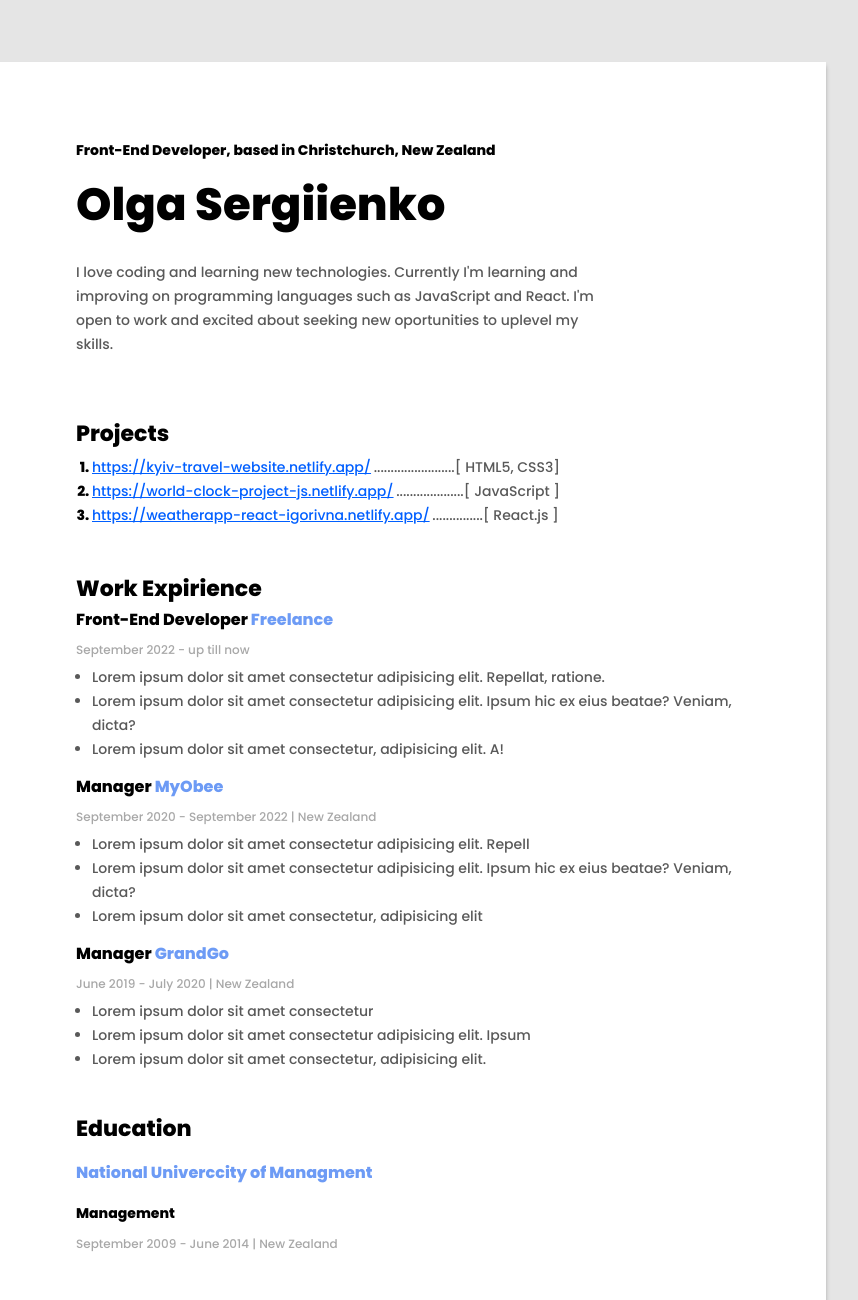
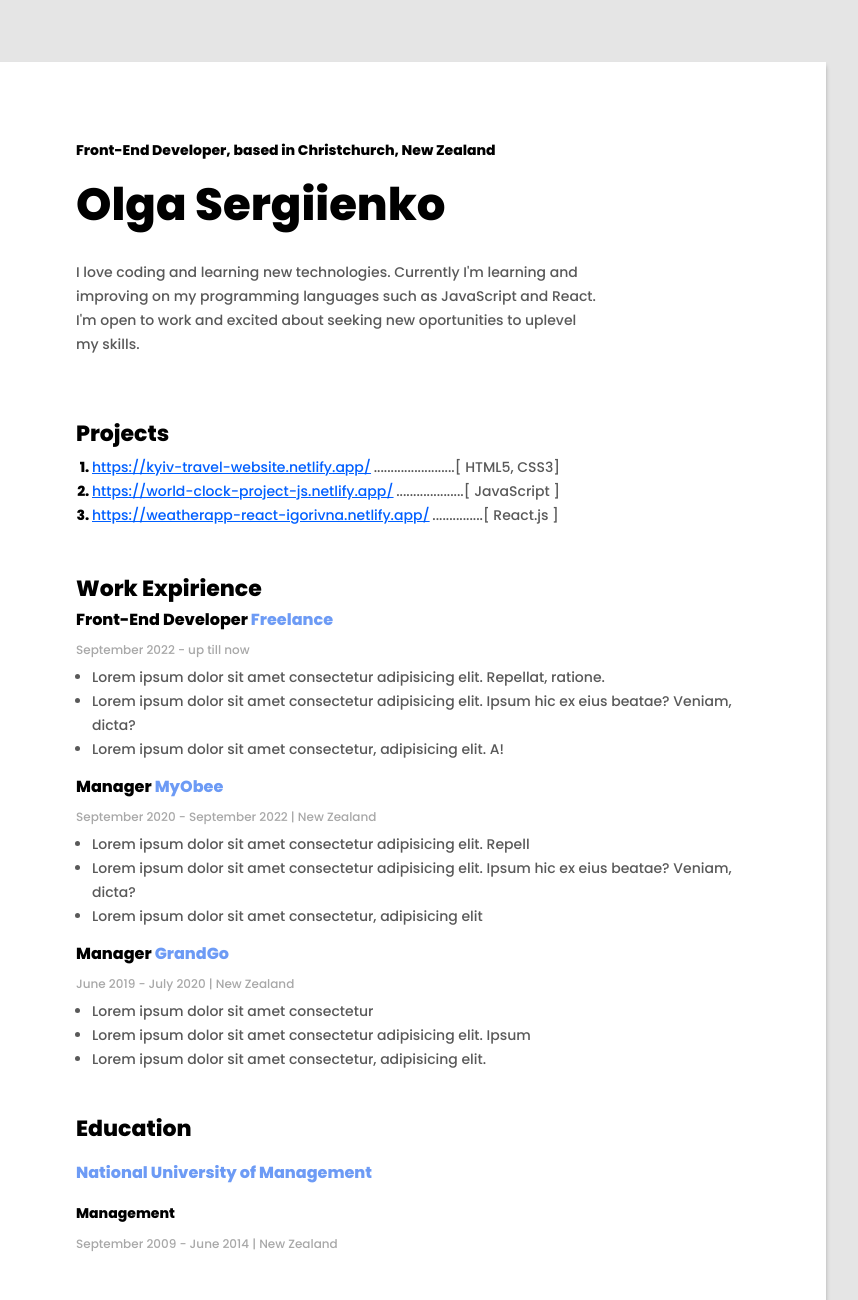
Before and after one commit to igorivnaolga/resume-project, a plain HTML site: page index.html in a window 1280 px wide. Shown: the top 1300 px of the page, 422-1280 px from the left. Drawn offline with Linux system fonts and the light colour scheme.

Commit message:
fixed syntax errors

```diff
--- a/index.html
+++ b/index.html
@@ -32,9 +32,9 @@
           <h1 class="my-name">Olga Sergiienko</h1>
           <p class="my-describtion">
             I love coding and learning new technologies. Currently I'm learning
-            and improving on programming languages such as JavaScript and React.
-            I'm open to work and excited about seeking new oportunities to
-            uplevel my skills.
+            and improving on my programming languages such as JavaScript and
+            React. I'm open to work and excited about seeking new oportunities
+            to uplevel my skills.
           </p>
         </div>
         <!-- My projects -->
@@ -143,7 +143,7 @@
 
         <!-- Education -->
         <div><h3 class="main-content-title">Education</h3></div>
-        <h4 class="education-place">National Univerccity of Managment</h4>
+        <h4 class="education-place">National University of Management</h4>
         <p class="education-specialisation">Management</p>
         <p class="education-period">September 2009 - June 2014 | New Zealand</p>
       </div>
```
